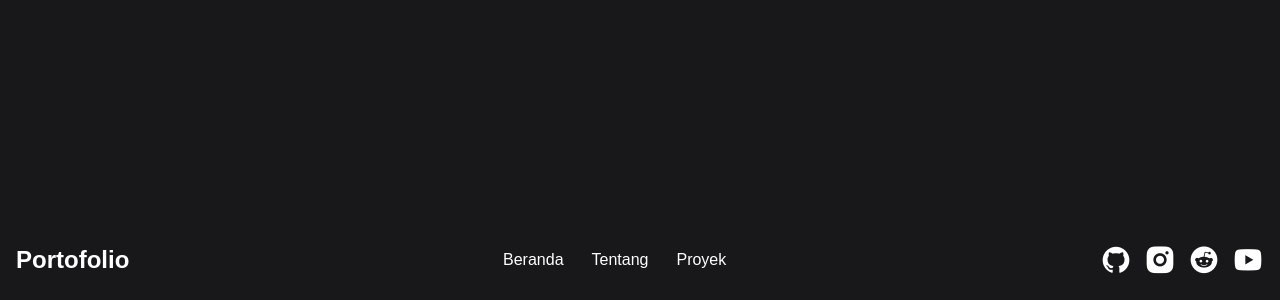
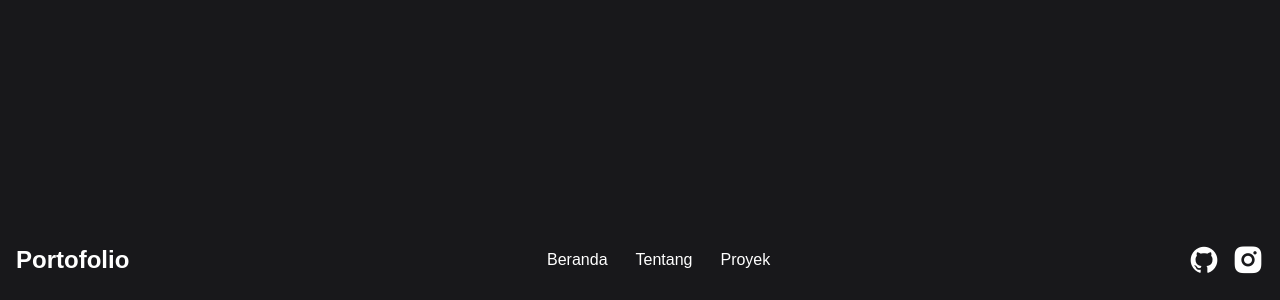
Before and after one commit to farhat1926/My_Porto, a React (Vite) app: page / in a window 1280 px wide. Shown: the part 4184-4484 px from the top of the page. Built offline with nearby package versions, Linux system fonts and the light colour scheme.

Commit message:
pemasukan file7

```diff
--- a/src/components/Footer.jsx
+++ b/src/components/Footer.jsx
@@ -9,17 +9,11 @@ const Footer = () => {
         <a href="#proyek" >Proyek</a>
       </div>
       <div className='flex items-center gap-3' >
-        <a href="#">
+        <a href="https://github.com/farhat1926">
           <i className='ri-github-fill ri-2x' ></i>
         </a>
-        <a href="#">
+        <a href="https://www.instagram.com/farhat_1926/">
           <i className='ri-instagram-fill ri-2x' ></i>
-        </a>
-        <a href="#">
-          <i className='ri-reddit-fill ri-2x' ></i>
-        </a>
-        <a href="#">
-          <i className='ri-youtube-fill ri-2x' ></i>
         </a>
       </div>
     </div>
--- a/src/components/Preloader.jsx
+++ b/src/components/Preloader.jsx
@@ -98,7 +98,7 @@ const Preloader = () => {
 
         {/* ✨ Teks bawah */}
         <p className="mt-8 text-sm text-white/70 tracking-widest animate-pulse">
-          Entering Hyperspace...
+          Entering to Portofolio
         </p>
 
         {/* 🔮 Efek tambahan */}
```
